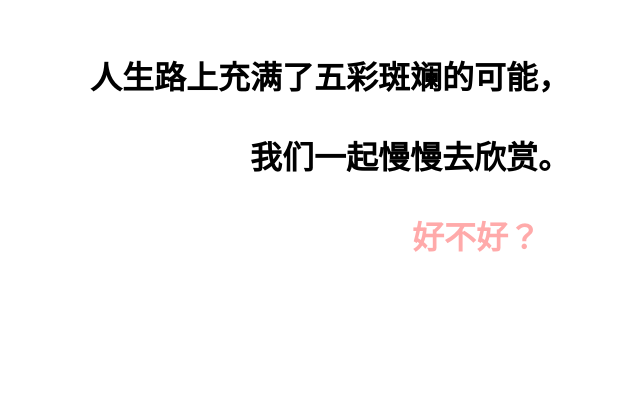
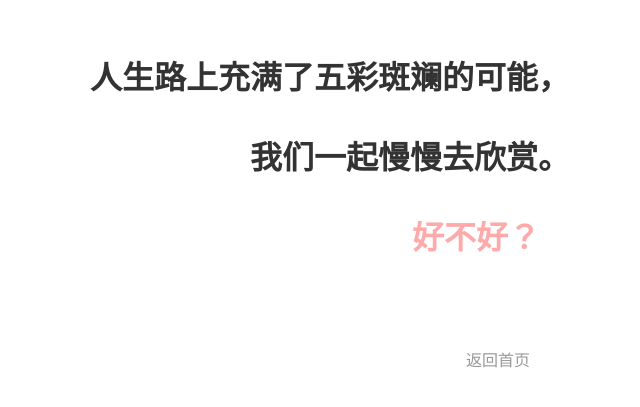
Before and after one commit to joey71/Salotto-d3-share, a plain HTML site: page path.html in a window 1280 px wide. Shown: the part 169-576 px from the top of the page, without its empty margins (610-1250 px from the left). Drawn offline with nearby package versions, Linux system fonts and the light colour scheme.

Commit message:
add word

```diff
--- a/path.html
+++ b/path.html
@@ -3,6 +3,11 @@
 <style>
     .text {
         position: absolute;
+    }
+
+    a {
+        color: #333;
+        text-decoration: none;
     }
 
     .text1 {
@@ -20,13 +25,23 @@
         right: 130px;
     }
 
-    .text3 {
+    .text4 {
+        top: 500px;
+        right: 140px;
+    }
+
+    .text3 a {
         color: #FFAAAA;
     }
+
+    .text4 a {
+        color: #999;
+    }
 </style>
-<h1 class="text1 text">人生路上充满了五彩斑斓的可能，</h1>
-<h1 class="text2 text">我们一起慢慢去欣赏。</h1>
-<h1 class="text3 text">好不好？</h1>
+<h1 class="text1 text"><a href="index.html">人生路上充满了五彩斑斓的可能，</a></h1>
+<h1 class="text2 text"><a href="index.html">我们一起慢慢去欣赏。</a></h1>
+<h1 class="text3 text"><a href="index.html">好不好？</a></h1>
+<p class="text4 text"><a href="index.html">返回首页</a></p>
 <canvas width="1100" height="600"></canvas>
 <script src="https://d3js.org/d3.v4.min.js"></script>
 <script src="https://d3js.org/d3.v4.0.0-alpha.29.min.js"></script>
```
Also changed, not shown: index.html (+1 -1 lines).
